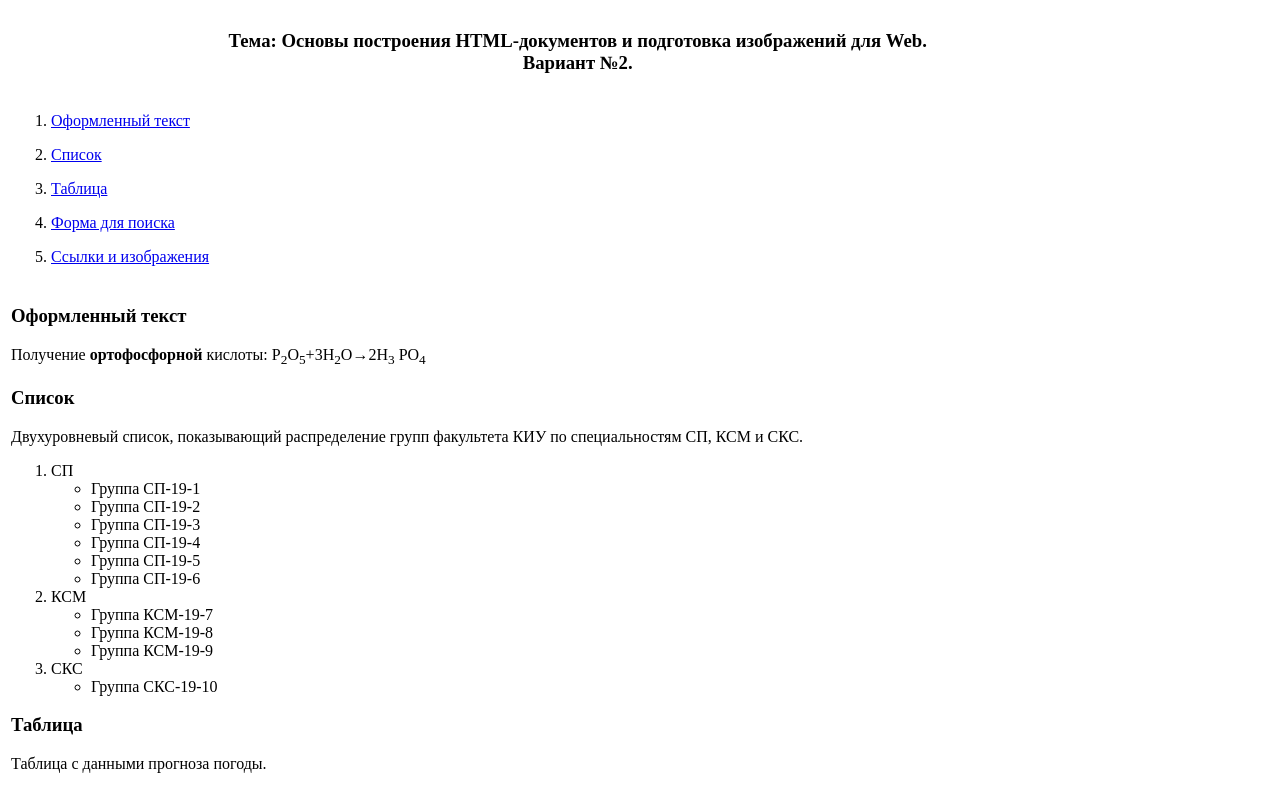
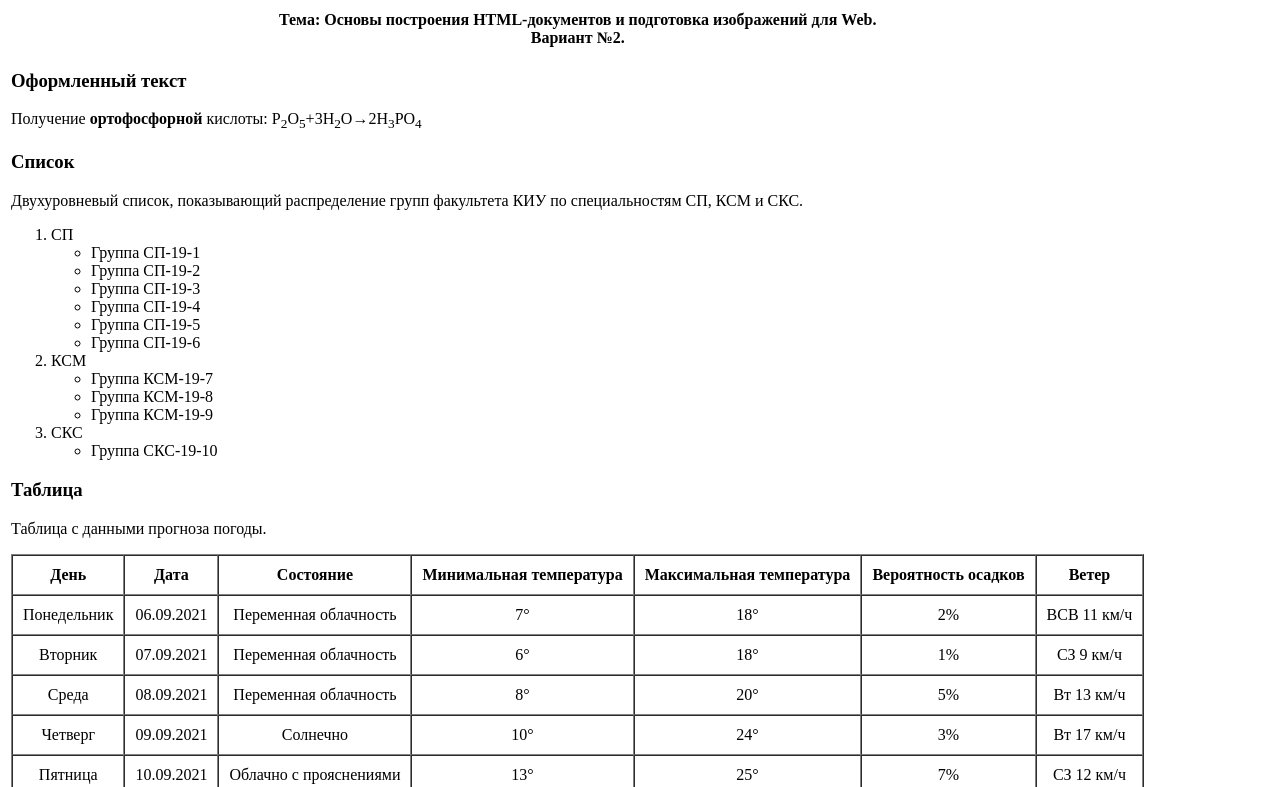
Before and after one commit to kate-bondarenko/Lab_1, a plain HTML site: page index.html in a window 1280 px wide. Shown: the top 787 px of the page. Drawn offline with Linux system fonts and the light colour scheme.

Commit message:
update index page

```diff
--- a/index.html
+++ b/index.html
@@ -1,5 +1,5 @@
 <!DOCTYPE html>
-<html lang="rus">
+<html lang="ru">
 <head>
     <meta charset="UTF-8">
     <title>ЛБ№1</title>
@@ -7,34 +7,22 @@
 <body>
     <table>
         <tr>
-            <th colspan="2"><h3>Тема: Основы построения HTML-документов
-                и подготовка изображений для Web.<br>Вариант №2.</h3>
+            <th colspan="2">Тема: Основы построения HTML-документов
+                и подготовка изображений для Web.<br>Вариант №2.
             </th>
 
         </tr>
+
         <tr>
             <td colspan="2">
-                <ol type = 1 >
-                    <li><p><a href="#Topic1">Оформленный текст</a></li></p>
-                    <li><p><a href="#Topic2">Список</a></li></p>
-                    <li><p><a href="#Topic3">Таблица</a></li></p>
-                    <li><p><a href="#Topic4">Форма для поиска</a></li></p>
-                    <li><p><a href="#Topic5">Ссылки и изображения</a></li></p>
-                </ol>
-            </td>
+                <h3>Оформленный текст</h3>Получение <b>ортофосфорной</b>
+                    кислоты: P<sub>2</sub>O<sub>5</sub>+3H<sub>2</sub>O&rarr;2H<sub>3</sub>PO<sub>4</sub>
 
-        </tr>
-        <tr>
-            <td colspan="2">
-                <h3 id="Topic1">Оформленный текст</h3> Получение <b>ортофосфорной</b>
-                    кислоты: P<sub>2</sub>O<sub>5</sub>+3H<sub>2</sub>O&rarr;2H<sub>3</sub>
-                    PO<sub>4</sub>
-
-                    <h3 id="Topic2">Список</h3> Двухуровневый список,
+                    <h3>Список</h3> Двухуровневый список,
                     показывающий распределение групп факультета КИУ по специальностям СП, КСМ и СКС.
                     <ol type = 1>
-                        <li>СП</li>
-                           <ul type>
+                        <li>СП
+                           <ul>
                               <li>Группа СП-19-1</li>
                               <li>Группа СП-19-2</li>
                               <li>Группа СП-19-3</li>
@@ -43,20 +31,21 @@
                               <li>Группа СП-19-6</li>
                              </ul>
                         </li>
-                        <li>КСМ</li>
-                           <ul type>
+                        <li>КСМ
+                           <ul>
                               <li>Группа КСМ-19-7</li>
                               <li>Группа КСМ-19-8</li>
                               <li>Группа КСМ-19-9</li>
                             </ul>
                         </li>
-                        <li>СКС</li>
-                        <ul type>
+                        <li>СКС
+                        <ul>
                             <li>Группа СКС-19-10</li>
                         </ul>
+                        </li>
                      </ol>
 
-                     <h3 id="Topic3">Таблица</h3>
+                     <h3>Таблица</h3>
                      <p>Таблица с данными прогноза погоды.</p>
                      <table border="1" cellpadding="10" cellspacing="0">
                          <tr align="center">
@@ -133,14 +122,13 @@
                         </tr>
                      </table>
 
-                     <h3 id="Topic4">Форма для поиска</h3>
+                     <h3>Форма для поиска</h3>
                      <form action="http://google.com/search" target="_blank">
                          <p><input type="search" name = "q" placeholder="Поиск в Google"></p>
                          <p><input type="submit" value="Найти"></p>
                      </form>
 
-                     <h3 id="Topic5">Относительная гиперссылка
-                         для перехода к другой странице ресурса</h3>
+                     <h3>Относительная гиперссылка для перехода к другой странице ресурса</h3>
                          <a href="index2.html"
                          target="_blank">Открыть ссылку в новом окне</a>
 
```
Also changed, not shown: index2.html (+1 -1 lines).
